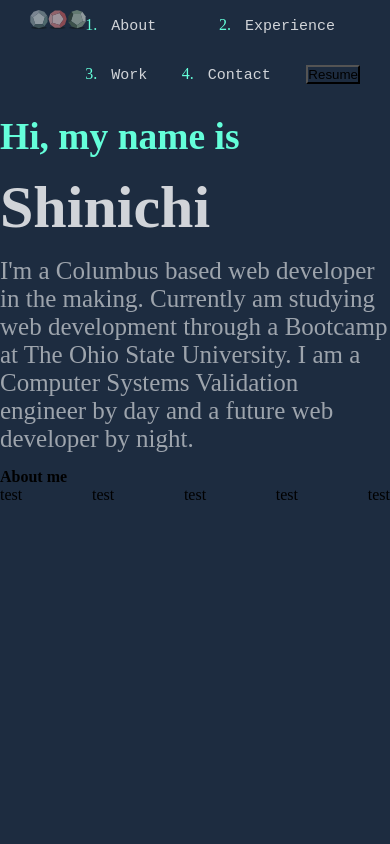
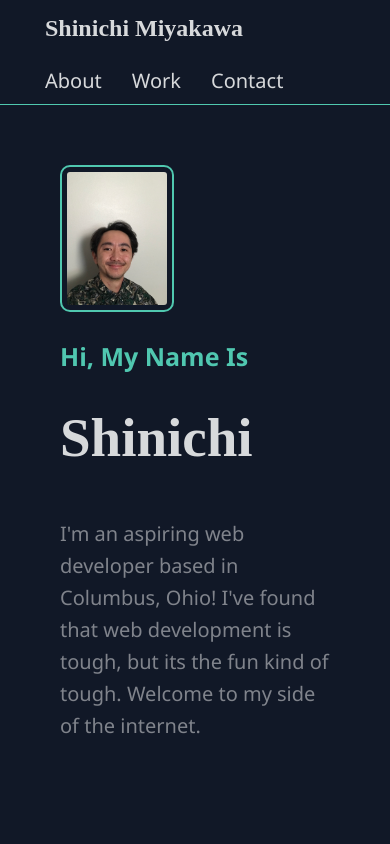
Before and after one commit to ShinichiM/portfolio, a plain HTML site: page index.html in a window 390 px wide. Shown: the top 844 px of the page. Drawn offline with Linux system fonts and the light colour scheme.

Commit message:
final touches to portfolio

```diff
--- a/assets/style.css
+++ b/assets/style.css
@@ -1,133 +1,210 @@
 :root {
-    --primary-text-color: #64ffda;
-    --secondary-text-color: #ffffffcc;
-    --tertiary-text-color: #ffffff91;
+    --primary-text-color: #64ffdbc2;
+    --secondary-text-color: #ffffffd5;
+    --tertiary-text-color: #ffffff77;
+    --font-family: 'Segoe UI', Tahoma, Geneva, Verdana, sans-serif;
 }
 * {
     margin: 0;
     padding: 0;
-    box-sizing: border-box;
-    background-color: rgb(29, 44, 64);
+    background-color:#111827;
 }
 
 body {
-    width: 100%;
-    /* margin-left: 100px; */
+    box-sizing: border-box;
 }
 
 /* ------------- Start Header -------------- */
 header {
-    /* background-color: #1D2C40; */
     padding: 20px 15px;
+    display: flex;
     flex-wrap: wrap;
     justify-content: space-between;
     display: flex;
-    width: 100%;
-    /* margin: 25px; */
     padding: 0 30px;
+    margin-left:auto;
+    margin-right: auto;
+    border-bottom: 1px solid var(--primary-text-color);
+}
+
+header h2 {
+    padding: 15px;
+}
+
+section {
+    padding: 60px;
 }
 
 .nav-header {
-    width: 100%;
     display: flex;
-    align-items: center;
+    flex-wrap: wrap;
     justify-content: space-between;
 }
 
-.head-list {
+.nav-header ul{
     display: flex;
     flex-wrap: wrap;
+    justify-content: space-between;
     align-items: center;
-    justify-content: space-between;
+    list-style: none;
+}
+
+.nav-header ul li a {
+    display: flex;
+    flex-wrap: wrap;
+    padding: 10px 15px;
+    font-weight: lighter;
+    font-size: 15px;
+    text-decoration: none;
+    color: var(--secondary-text-color);
+    font-family: var(--font-family);
+}
+
+.nav-header a:hover {
+    color: var(--primary-text-color);
+}
+/* ----------------- End Header ---------------- */
+
+/*  ----------------- Introduction Start ----------------------- */
+.container h2, h1, p {
+    line-height: 1.6;
+}
+
+.container a{
+    text-decoration: none;
     color: var(--primary-text-color);
 }
 
-.head-list a {
-    text-decoration: none;
-    color: var(--secondary-text-color);
-    font-family: monospace;
-    font-size: 15px;
-    padding: 10px;
+/*  ----------------- Introduction End----------------------- */
+
+/* ---------------- Start Projects --------  */
+.projects {
+    display: flex;
+    flex-wrap: wrap;
 }
 
-.nav-header ol li {
-    margin: 15px;
-    /* list-style: none; */
+.project img {
+    max-width: 100%;
+    max-height: 100%;
+    justify-content: center;
 }
 
-.header-img {
-    width: 100px;
-    height: 100px;
-    padding-top: 10px;
-    opacity: 0.6;
+.project {
+    width: 350px;
+    height: 300px;
+    margin: 15px auto;
+    justify-content: start;
 }
 
-/* ----------------- End Header ---------------- */
+.project a:hover {
+    position:relative;
+    top:-25px;
+    left:-35px;
+    width:500px;
+    height:auto;
+    display:block;
+    z-index:999;
+}
+/* ---------------- End Projects ---------- */
 
 
-/* --- */
-main {
-    margin: 0px auto;
-    /* min-height: 100vh; */
-    /* max-width: 1000px; */
-}
-/* --- */
+/* --------------- Contact Start ------------------ */
 
-.container {
-    margin: 0 auto;
-    text-align: center;
-    max-width: 1000px;
+.contact-info {
+    display: flex;
+    flex-wrap: wrap;
+    justify-content: space-between;
+    margin: 15px 0;
 }
 
-/* ----------------- Start Hero ------------ */
-/* .hero {
-    display: inline-block   ;
-    justify-content: center;
-    flex-wrap: wrap;
-    align-items: center;
-    color: var(--secondary-text-color);
-    width: 80%;
-    f   ont-family: sans-serif, Tahoma, verdana;
-} */
+/* --------------- Contact End ------------------ */
 
-.hero-intro {
-    display: flex;
-    font-size: 25px;
-    justify-content: start;
-    margin: 15px auto;
-}
-
-.hero-intro p {
-    text-align: start;
-}
-
-.primary {
+/* ------------- Start Utility Classed ---------- */
+.primary-text {
     color: var(--primary-text-color);
 }
-.secondary {
-    font-size: 40px;
+.secondary-text {
+    /* font-size: 55px; */
     color: var(--secondary-text-color);
 }
-
-.tertiary {
+.tertiary-text {
     color: var(--tertiary-text-color);
 }
 
-/* ----------------- End Hero -------------- */
-
-/* ---------------- Start Projects --------  */
-.projects {
-    /* display: flex; */
-    /* justify-content: center; */
+.width-750 {
+    width: 750px;
 }
 
-.projects-container {
-    max-width: 500px;
-    display: flex;
-    justify-content: space-between;
-}
-.project {
+.container {
+    margin: auto;
     display: flex;
     flex-wrap: wrap;
+    flex-direction: column;
+    justify-content: flex-start;
 }
-/* ---------------- End Projects ---------- */
+.container h2 {
+    margin-top: 20px;
+    font-family: var(--font-family);
+    font-size: 25px;
+    color: var(--primary-text-color);
+}
+
+.container h1 {
+    color: var(--secondary-text-color);
+    font-size: 55px;
+}
+
+.container p {
+    color: var(--tertiary-text-color);
+    font-size: 20px;
+    flex-wrap: wrap;
+    font-family: var(--font-family);
+}
+.section-format {
+    display: flex;
+    flex-wrap: wrap;
+ }
+
+ .image img{
+    border-radius: 10px;
+    width: 100px;
+    padding: 5px;
+    border: 2px solid var(--primary-text-color);
+}
+
+.ulist-format {
+    display: flex;
+    flex-wrap: wrap;
+    justify-content: space-between;
+    align-items: center;
+    list-style: none;
+}
+/* ------------- End Utility Classed ---------- */
+
+/* -------------- Media Queries ------------------ */
+
+@media screen and (max-width: 980px) {
+    header {
+        padding-bottom: 0;
+        justify-content: space-between;
+        position: relative;
+    }
+
+    .nav-header ul li a {
+        font-size: 20px;
+    }
+
+    .width-750 {
+        width: auto;
+    }
+}
+
+@media screen and (max-width: 768px) {
+    .projects-container {
+        justify-content: flex-start;
+    }
+}
+
+@media screen and (max-width: 575px) {
+
+}
--- a/index.html
+++ b/index.html
@@ -9,18 +9,11 @@
 </head>
 <body>
     <header>
+        <h2 class="secondary-text">Shinichi Miyakawa</h2>
         <nav class="nav-header">
-            <div class="header-img">
-                <img src="./assets/img/geometric-solids.svg">
-            </div>
-
-            <div>
-                <ol class="head-list">
+            <ul class="ulist-format">
                 <li>
                     <a href="#about">About</a>
-                    </li>
-                    <li>
-                        <a href="#experience">Experience</a>
                 </li>
                 <li>
                     <a href="#projects">Work</a>
@@ -28,61 +21,88 @@
                 <li>
                     <a href="#contact">Contact</a>
                 </li>
-                    <div class="button">
-                        <button>Resume</button>
-                    </div>
-                </ol>
-            </div>
+            </ul>
         </nav>
     </header>
 
-    <!-- <main> -->
-        <section class="hero">
-            <!-- Add some margin on left and right to shorten the width of these elements -->
-            <!-- Or use flexbox for this -->
-            <!-- Add larger font for the p and h1 tags-->
+
+    <section class="section-format">
+        <div class="container width-750">
+            <div class="image">
+                <img src="./assets/img/Selfie-1.jpeg">
+            </div>
+            <h2>Hi, My Name Is</h2> </br>
+            <h1>Shinichi</h1> </br></br>
+            <p>I'm an aspiring web developer based in Columbus, Ohio! I've found that web development is tough, but its the fun kind of tough. Welcome to my side of the internet. </p>
+        </div>
+    </section>
+
+    <section id="about" class="section-format">
+        <div class="container width-750">
+                <h2 class="primary-text">About Me </h2>
+                <p>
+                    Hello! My name is Shin and I have recently become interested in creating things on the internet. My interest in software engineering started late in my college days when I decided to enroll in computer science courses. It was definitly a rough introduction to programming, but later I found out that coding is actually pretty cool! </br> </br>
+                </p>
+                <p>
+                    Today, I have the privelege of working with a <a href="https://www.veeva.com/">Biotech company</a> where I test their computer systems. I am mostly doing front-end testing, but I thought it would be interesting to get closer to development so I decided to enroll in a bootcamp. For now, my main focus is to absorb as much as I can! </br> </br>
+                </p>
+
+                <p>
+                    Here are some technologies I've worked with in the past and have been working with:
+                    <ul class="ulist-format secondary-text">
+                        <li>
+                            Javascript
+                        </li>
+                        <li>
+                            HTML
+                        </li>
+                        <li>
+                            CSS
+                        </li>
+                        <li>
+                            Python
+                        </li>
+                    </ul>
+                </p>
+        </div>
+    </section>
+
+    <section id="projects" class="section-format">
         <div class="container">
-                <div class="hero-intro primary">
-                    <h2>Hi, my name is</h2>
+            <h2 class="primary-text width-750">Things That I've Created</h2>
+            <div class="projects width-750">
+                <div class="project">
+                    <h4 class="secondary-text">Run Buddy</h4>
+                    <a href="https://shinichim.github.io/run-buddy/"><img src="./assets/img/Run-Buddy-Teaser-v2.png"></a>
                 </div>
-                <div class="hero-intro secondary">
-                    <h2>Shinichi</h2>
+                <div class="project">
+                    <h4 class="secondary-text">Coming Soon!</h4>
+                    <img src="./assets/img/Coming-Soon.jpg">
                 </div>
-                <div class="hero-intro tertiary">
-                    <p>I'm a Columbus based web developer in the making. Currently am studying web development through a Bootcamp at The Ohio State University. I am a Computer Systems Validation engineer by day and a future web developer by night.</p>
+                <div class="project">
+                    <h4 class="secondary-text">Coming Soon!</h4>
+                    <img src="./assets/img/Coming-Soon.jpg">
+                </div>
+                <div class="project">
+                    <h4 class="secondary-text">Coming Soon!</h4>
+                    <img src="./assets/img/Coming-Soon.jpg">
+                </div>
             </div>
         </div>
     </section>
 
-    <section id="about">
-        <h4> About me</h4>
-    </section>
-
-    <section id="experience">
-
-    </section>
-    <section id="projects" class="projects">
-        <div class="projects-container">
-            <div class="project">
-                test
-            </div>
-            <div class="project">
-                test
-            </div>
-            <div class="project">
-                test
-            </div>
-            <div class="project">
-                test
-            </div>
-            <div class="project">
-                test
+    <section id="contact" class="section-format">
+        <div class="container width-750">
+            <h2 class="primary-text">Where You Can Reach Me</h2>
+            <p class="secondary-text">
+                Currently looking for Junior Developers? I'm open for new opportunities!
+            </p>
+            <div class="contact-info secondary-text">
+                    <p>Columbus, OH</p>
+                    <p>P: <a href="tel:614-578-2539">614-578-2539</a></p>
+                    <p>E: <a href="mailto:miyakawashi@gmail.com">miyakawashi@gmail.com</a></p>
             </div>
         </div>
     </section>
-
-    <section id="contact">
-
-    </section>
 </body>
 </html>
```
Also changed, not shown: assets/img/Coming-Soon.jpg (added), assets/img/Run-Buddy-Teaser-v2.png (added), assets/img/Run-Buddy-Teaser.png (added), assets/img/Selfie-1.jpeg (added). Lines whose indentation alone changed are shown as unchanged.
